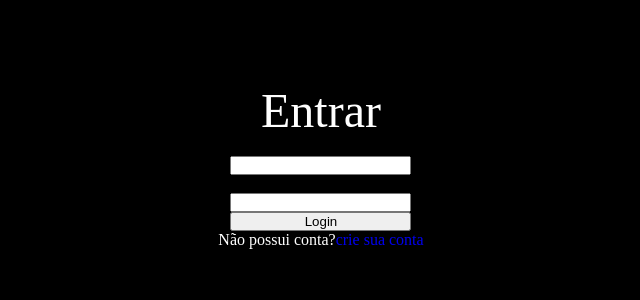
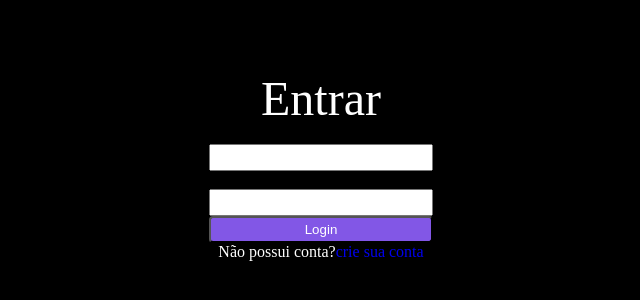
Before and after one commit to vicenteneto7/GerenciadorDeUsu-rios-Electron, a React (Vite) app in the folder src/renderer/: page /login in a window 1280 px wide. Shown: the part 234-534 px from the top of the page, without its empty margins (319-959 px from the left). Built offline with nearby package versions, Linux system fonts and the light colour scheme.

Commit message:
feat: componentização do botão

```diff
--- /dev/null
+++ b/src/renderer/src/components/Button/index.jsx
@@ -0,0 +1,11 @@
+import { ContainerButton } from './styles'
+
+import PropTypes from 'prop-types'
+
+export function Button({ children, ...rest }) {
+  return <ContainerButton {...rest}>{children}</ContainerButton>
+}
+
+Button.propTypes = {
+    children: PropTypes.string
+}
--- /dev/null
+++ b/src/renderer/src/components/Button/styles.js
@@ -0,0 +1,20 @@
+import styled from 'styled-components'
+
+export const ContainerButton = styled.button`
+  height: 2.7rem;
+  width: 22.4rem;
+  background-color: #8257e6;
+  color: white;
+  border-radius: 4px;
+  outline: none;
+  text-decoration: none;
+  &:active {
+    opacity: 0.6;
+  }
+  &:focus {
+    outline: none;
+  }
+  &:hover {
+    opacity: 0.8;
+  }
+`
--- a/src/renderer/src/pages/Login/index.jsx
+++ b/src/renderer/src/pages/Login/index.jsx
@@ -1,80 +1,80 @@
-import { Container1, Container2, ErroP, Form, Title } from "./styles";
+import { Container1, Container2, Container3, ErroP, Form, InputText, Title } from './styles'
 
-import { useForm } from "react-hook-form";
-import * as Yup from "yup";
-import { yupResolver } from "@hookform/resolvers/yup";
+import { Button } from '../../components/Button/index.jsx'
 
-import { toast } from "react-toastify";
+import { useForm } from 'react-hook-form'
+import * as Yup from 'yup'
+import { yupResolver } from '@hookform/resolvers/yup'
 
-import { useUser } from "../../hooks/UserContext.jsx";
+import { toast } from 'react-toastify'
 
-import { useNavigate } from "react-router-dom";
+import { useUser } from '../../hooks/UserContext.jsx'
 
-import { ApiCI4 } from "../../services/api";
-import { Link } from "react-router-dom";
+import { useNavigate } from 'react-router-dom'
+
+import { ApiCI4 } from '../../services/api'
+import { Link } from 'react-router-dom'
 
 export function Login() {
-  const { putUserData } = useUser();
-  const navigate = useNavigate();
+  const { putUserData } = useUser()
+  const navigate = useNavigate()
 
   const schema = Yup.object().shape({
-    email: Yup.string()
-      .email("Digite um e-mail válido")
-      .required("O e-mail é obrigatório"),
-    password: Yup.string("Digite uma senha válida").required(
-      "A senha é obrigatória"
-    ),
-  });
+    email: Yup.string().email('Digite um e-mail válido').required('O e-mail é obrigatório'),
+    password: Yup.string('Digite uma senha válida').required('A senha é obrigatória')
+  })
   const {
     register,
     handleSubmit,
-    formState: { errors },
+    formState: { errors }
   } = useForm({
-    resolver: yupResolver(schema),
-  });
+    resolver: yupResolver(schema)
+  })
   const onSubmit = async (dataUser) => {
     const { data } = await toast.promise(
-      ApiCI4.post("/login", {
+      ApiCI4.post('/login', {
         email: dataUser.email,
-        password: dataUser.password,
+        password: dataUser.password
       }),
       {
-        pending: "Verificando seus dados",
-        success: "Seja bem-vindo(a)",
-        error: "Deu ruim! 🤯",
+        pending: 'Verificando seus dados',
+        success: 'Seja bem-vindo(a)',
+        error: 'Deu ruim! 🤯'
       }
-    );
+    )
 
-    putUserData(data);
+    putUserData(data)
 
     setTimeout(() => {
-      navigate("/");
-    }, 1000);
-    console.log(data);
-  };
+      navigate('/')
+    }, 1000)
+    console.log(data)
+  }
 
   return (
     <Container1>
       <Container2>
         <Title>Entrar</Title>
+        <Container3>
           <Form noValidate onSubmit={handleSubmit(onSubmit)}>
             <label>Email</label>
-          <input {...register("email")} type="email" />
+            <InputText {...register('email')} type="email" />
             <ErroP>{errors.email?.message}</ErroP>
 
             <label>Senha</label>
-          <input {...register("password")} type="password" />
+            <InputText {...register('password')} type="password" />
             <ErroP>{errors.password?.message}</ErroP>
 
-          <button type="submit">Login</button>
+            <Button type="submit">Login</Button>
           </Form>
-        <p style={{ color: "white" }}>
+          <p style={{ color: 'white' }}>
             Não possui conta?
-          <Link to="/cadastrar-usuario" style={{ cursor: "pointer" }}>
+            <Link to="/cadastrar-usuario" style={{ cursor: 'pointer' }}>
               crie sua conta
             </Link>
           </p>
+        </Container3>
       </Container2>
     </Container1>
-  );
+  )
 }
--- a/src/renderer/src/pages/Login/styles.js
+++ b/src/renderer/src/pages/Login/styles.js
@@ -1,4 +1,4 @@
-import styled from "styled-components";
+import styled from 'styled-components'
 
 export const Container1 = styled.div`
   width: 100vw;
@@ -6,24 +6,38 @@ export const Container1 = styled.div`
   display: flex;
   align-items: center;
   justify-content: center;
-`;
+`
 export const Container2 = styled.div`
   height: 100%;
+  width: auto;
   display: flex;
   align-items: center;
   justify-content: center;
   flex-direction: column;
-`;
+`
+export const Container3 = styled.div`
+  display: flex;
+  align-items: center;
+  justify-content: space-around;
+  flex-direction: column;
+`
 export const Title = styled.p`
   font-size: 4.8rem;
   color: white;
   text-align: center;
-`;
+`
 export const Form = styled.form`
   display: flex;
   flex-direction: column;
-`;
+`
 export const ErroP = styled.p`
   color: white;
   text-align: center;
-`;
+`
+export const InputText = styled.input`
+  height: 2.7rem;
+  width: 22.4rem;
+  color: black;
+  text-align: center;
+  padding: 0.5rem 0.5rem;
+`
```
Lines whose indentation alone changed are shown as unchanged.
